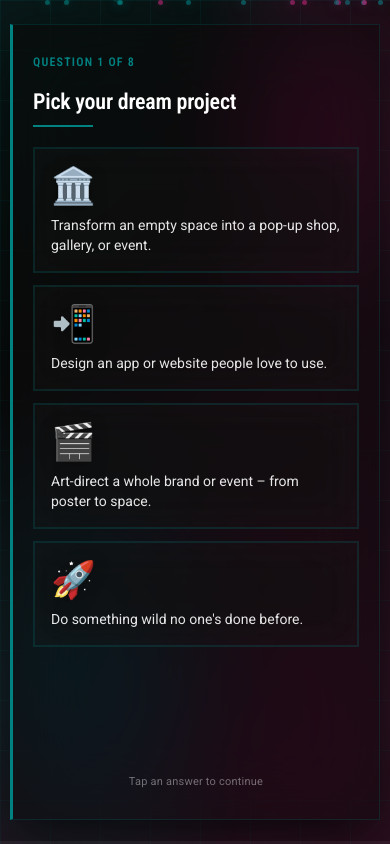
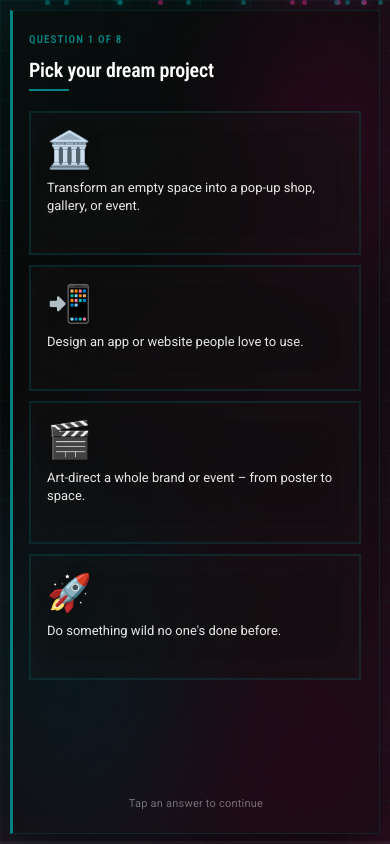
Before and after one commit to ValAbanina/langara-design-quiz, a plain HTML site: page index.html in a window 390 px wide. Both pictures are taken after a click on the button "START THE QUIZ". Drawn offline with Linux system fonts and the light colour scheme.

Commit message:
Improve mobile layout: keep Next button in view, compact spacing, scrollable options only
Co-authored-by: Cursor <cursoragent@cursor.com>

```diff
--- a/css/style.css
+++ b/css/style.css
@@ -786,9 +786,20 @@ body::after {
     }
 
     .quiz-container {
-        padding: 28px 20px;
+        padding: 20px 16px;
+        min-height: calc(100dvh - 20px);
         max-height: calc(100dvh - 20px);
         border-left-width: 3px;
+        display: flex;
+        flex-direction: column;
+    }
+
+    /* Question screen: fill height so Next can stick to bottom */
+    .quiz-container .question-screen.active {
+        display: flex;
+        flex-direction: column;
+        flex: 1;
+        min-height: 0;
     }
 
     .intro-screen h1 {
@@ -803,48 +814,75 @@ body::after {
     }
 
     .question-text {
-        font-size: 22px;
-        line-height: 30px;
+        font-size: 20px;
+        line-height: 26px;
+    }
+
+    .question-number {
+        font-size: 11px;
+        margin-bottom: 8px;
     }
 
     .question-header {
-        margin-bottom: 16px;
-        padding-bottom: 10px;
+        margin-bottom: 12px;
+        padding-bottom: 8px;
+        flex-shrink: 0;
+    }
+
+    .question-header::after {
+        width: 40px;
     }
 
     .options-grid {
-        gap: 12px;
-        margin-bottom: 16px;
+        gap: 10px;
+        margin-bottom: 12px;
+        flex: 1;
+        min-height: 0;
+        overflow-y: auto;
+        -webkit-overflow-scrolling: touch;
+        padding-right: 2px;
     }
 
     .option-card {
-        padding: 14px;
-        min-height: 80px;
+        padding: 12px;
+        min-height: 72px;
+        flex-shrink: 0;
     }
 
     .option-icon {
-        font-size: 34px;
-        margin-bottom: 8px;
+        font-size: 28px;
+        margin-bottom: 6px;
     }
 
     .option-text {
-        font-size: 14px;
-        line-height: 20px;
+        font-size: 13px;
+        line-height: 18px;
     }
 
     .feedback {
-        font-size: 14px;
-        margin-bottom: 14px;
+        font-size: 13px;
+        line-height: 20px;
+        margin-bottom: 8px;
+        flex-shrink: 0;
+    }
+
+    /* Next button area: always visible at bottom (flex keeps it in view) */
+    .question-screen .next-button {
+        margin-top: 8px;
+        padding-bottom: 8px;
+        flex-shrink: 0;
+    }
+
+    .question-screen .helper-text {
+        margin-top: 4px;
+        font-size: 11px;
+        flex-shrink: 0;
     }
 
     .btn {
-        padding: 12px 28px;
-        font-size: 12px;
-    }
-
-    .helper-text {
-        margin-top: 14px;
-        font-size: 11px;
+        padding: 14px 28px;
+        font-size: 13px;
+        min-height: 44px;
     }
 
     .result-emoji {
```
